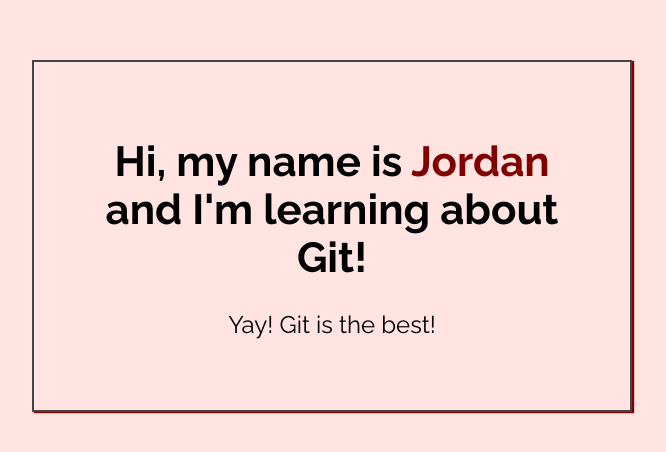
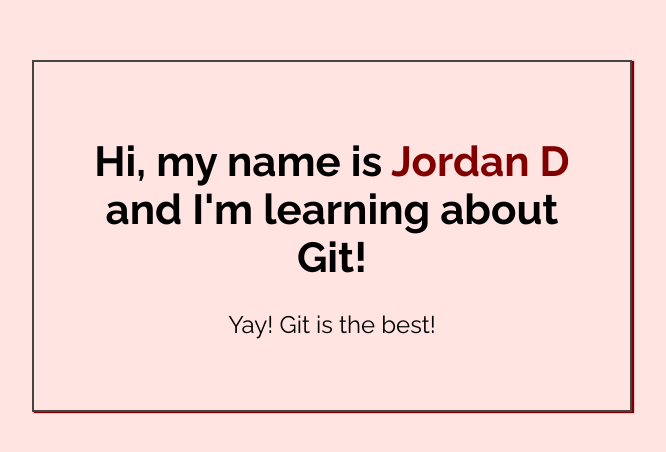
Before and after one commit to bazingarang/my-first-repo, a plain HTML site: page index.html in a window 1280 px wide. Shown: the part 164-616 px from the top of the page, without its empty margins (308-974 px from the left). Drawn offline with Linux system fonts and the light colour scheme.

```diff
--- a/index.html
+++ b/index.html
@@ -14,7 +14,7 @@
 <body>
 
     <div class="greeting">
-        <h1>Hi, my name is <span class="highlight">Jordan</span> and I'm learning about Git! </h1>
+        <h1>Hi, my name is <span class="highlight">Jordan D</span> and I'm learning about Git! </h1>
 
         <p>Yay! Git is the best!</p>
     </div>
```
Also changed, not shown: 1 other file.
